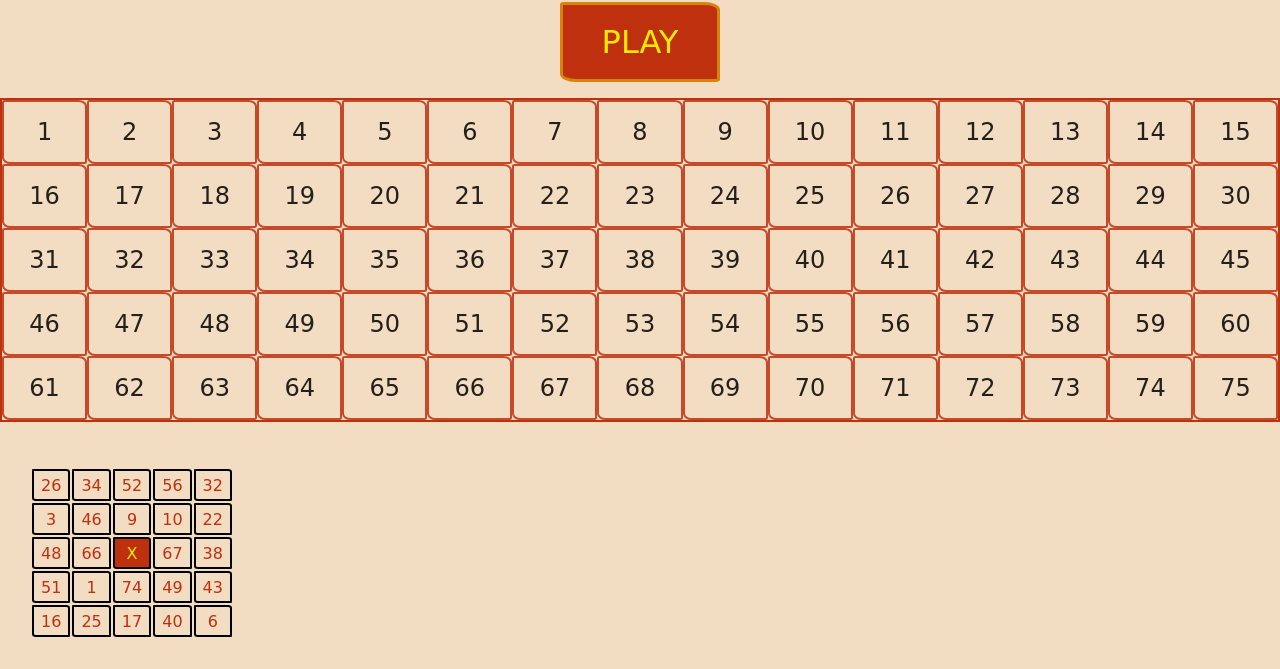
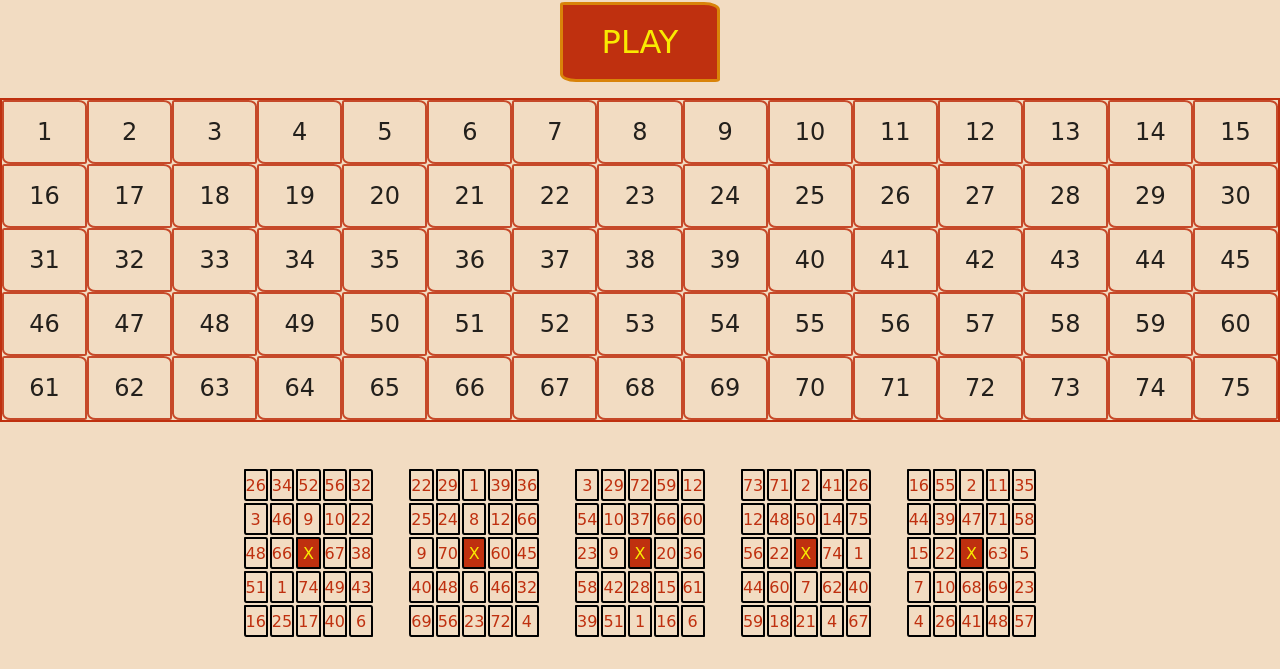
Before and after one commit to ma-gin/bingo-game, a plain HTML site: page index.html in a window 1280 px wide. Shown: the part 131-800 px from the top of the page. Drawn offline with Linux system fonts and the light colour scheme; a web font is replaced by a local one.

Commit message:
Add multiple boards

```diff
--- a/main.js
+++ b/main.js
@@ -4,6 +4,11 @@ let bingoCell = document.createElement("div")
 const numberOfCells = 75
 const playerBoardCells = 25
 const playerNumbers = []
+
+// ************    EVENT LISTENERS    ************
+
+
+
 
 // ************    DECLARATION OF FUNCTIONS    ************
 
@@ -19,7 +24,7 @@ const createMainBoard = (x) =>{
         document.getElementById("bingo-board-container").appendChild(bingoCell)
 }}
 
-const firstArray = (x) =>{
+const fillArray = (x) =>{
     const arr = []
     for (let i = 1; i <= x; i++){
         arr.push(i)}
@@ -34,7 +39,7 @@ const chooseWinner = (range) =>{
 
 const clickPlay = () =>{
     if (numberArray.length === 0){
-        alert("Game Over.")
+        alert("Game Over. Please Refresh.")
         return
     } else{
     const allCells = document.querySelectorAll("main div")
@@ -52,49 +57,47 @@ const playerNumberCell = (arr) =>{ //output a number between 1 and 76 x amount o
     return winningNumber
 }
 
-const makeCenterFree = () =>{
-    const allCells = document.getElementById("player-board-id").children
-    allCells.item(13).classList.add("free")
-}
-
 const createPlayerBoard = (cells, boards) =>{
-    const playerNumberArray = firstArray(numberOfCells)
+    let playerNumberArray
     const playerSection = document.createElement("section")
     playerSection.classList.add("player-section")
-    const boardContainer = document.createElement("div")
-    // console.log("you are here")
+    let boardContainer = document.createElement("div")
+    let freeCell
     if (boards === undefined){
-        boardContainer.classList.add("player-board")
+        playerNumberArray = fillArray(numberOfCells)
         for (let i = 0; i < cells; i++){
-            // console.log("here too")
             createCell()
             bingoCell.classList.remove("cell")
             bingoCell.classList.add("player-cell")
             bingoCell.innerText = playerNumberCell(playerNumberArray)
             boardContainer.appendChild(bingoCell)}
-        boardContainer.id = "player-board-id"}
-    const freeCell = boardContainer.children.item(12)
+        boardContainer.id = "player-board"}
+    else{
+        for (let i = 0; i < boards; i++){
+            playerNumberArray = fillArray(numberOfCells)
+            boardContainer = document.createElement("div")
+            for (let i = 0; i < cells; i++){
+                createCell()
+                bingoCell.classList.remove("cell")
+                bingoCell.classList.add("player-cell")
+                bingoCell.innerText = playerNumberCell(playerNumberArray)
+                boardContainer.appendChild(bingoCell)}
+            boardContainer.id = "player-board"
+            freeCell = boardContainer.children.item(12)
+            freeCell.innerText = "X"
+            freeCell.classList.add("free")
+            playerSection.appendChild(boardContainer)}
+        document.getElementsByTagName("body")[0].appendChild(playerSection)
+        return}
+    freeCell = boardContainer.children.item(12)
     freeCell.innerText = "X"
     freeCell.classList.add("free")
     playerSection.appendChild(boardContainer)
     document.getElementsByTagName("body")[0].appendChild(playerSection)
-            // console.log(boardContainer)
-    //     }} else {
-    //         for(let i = 0; i < boards; i++){
-    //             const boardContainer = document.createElement("div")
-    //             for (let i = 0; i < cells; i++){
-    //                 createCell()
-    //                 bingoCell.classList.remove("cell")
-    //                 bingoCell.classList.add("player-cell")
-    //                 bingoCell.innerText = playerNumberCell(playerNumberArray)
-    //                 boardContainer.appendChild(bingoCell)
-    //                 boardContainer.classList.add("player-board")}
-    // }}
-
 }
 
 // ************    INITIALIZATION    ************
 
 createMainBoard(numberOfCells)
-const numberArray = firstArray(numberOfCells)
-createPlayerBoard(playerBoardCells)
+const numberArray = fillArray(numberOfCells)
+createPlayerBoard(playerBoardCells, 5)
--- a/style.css
+++ b/style.css
@@ -63,10 +63,10 @@ h1{
     50% {background-color: #BF300F;}
     100% {background-color: rgba(255, 255, 0, 0.4);}
 }
-.player-board{
+#player-board{
     gap: 0.125rem;
-    width: 20%;
-    max-width: 200px;
+    margin: 0 1.125rem;
+    max-width: 20%;
     display: grid;
     grid-template-columns: repeat(5, 1fr);
 }
@@ -84,9 +84,10 @@ h1{
     color: rgba(255, 255, 0, 0.9);
 }
 .player-section{
-    padding: 2rem;
+    padding: 2rem 0;
     width: 100%;
     position: fixed;
     display: flex;
     bottom: 0;
+    justify-content: center;
 }
```
